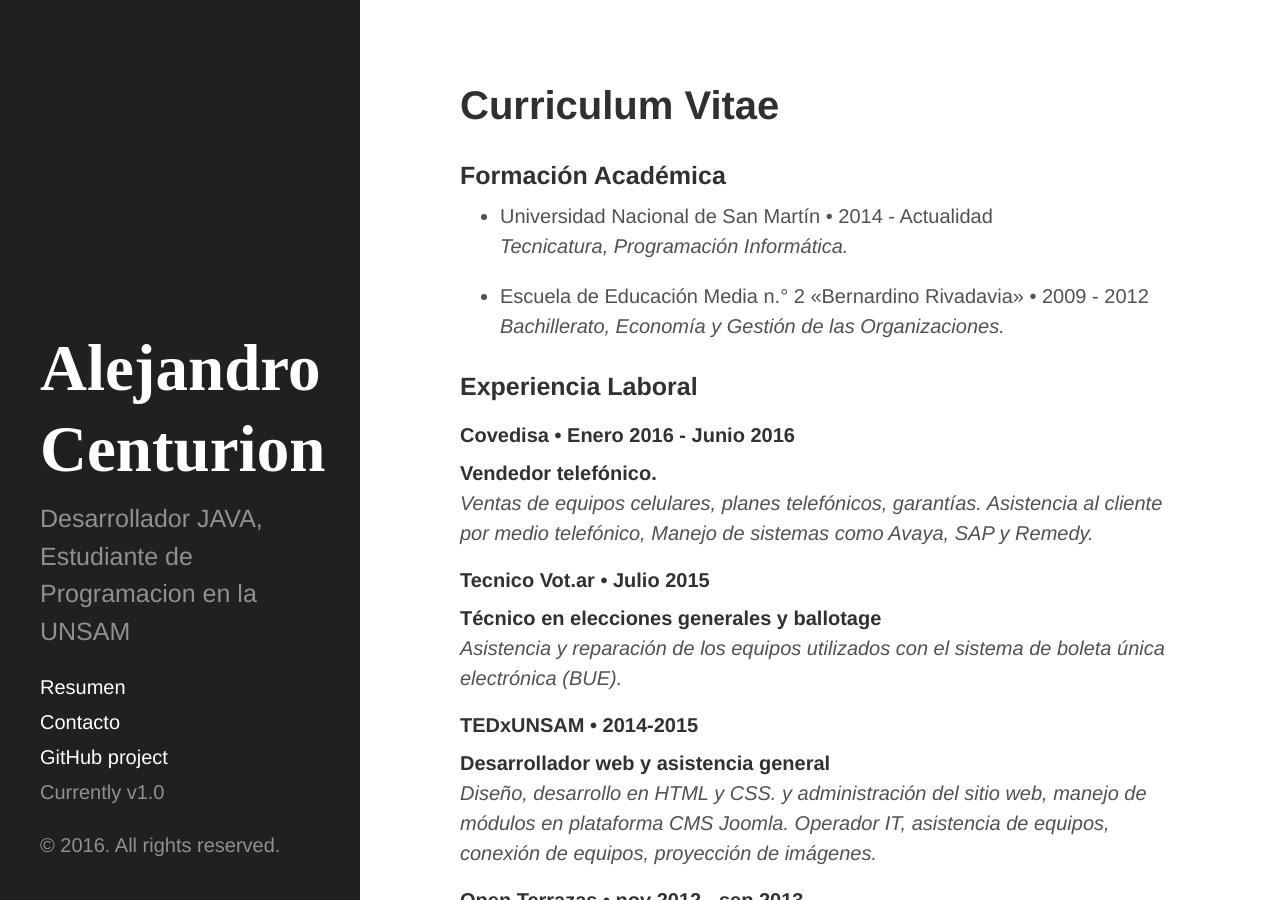
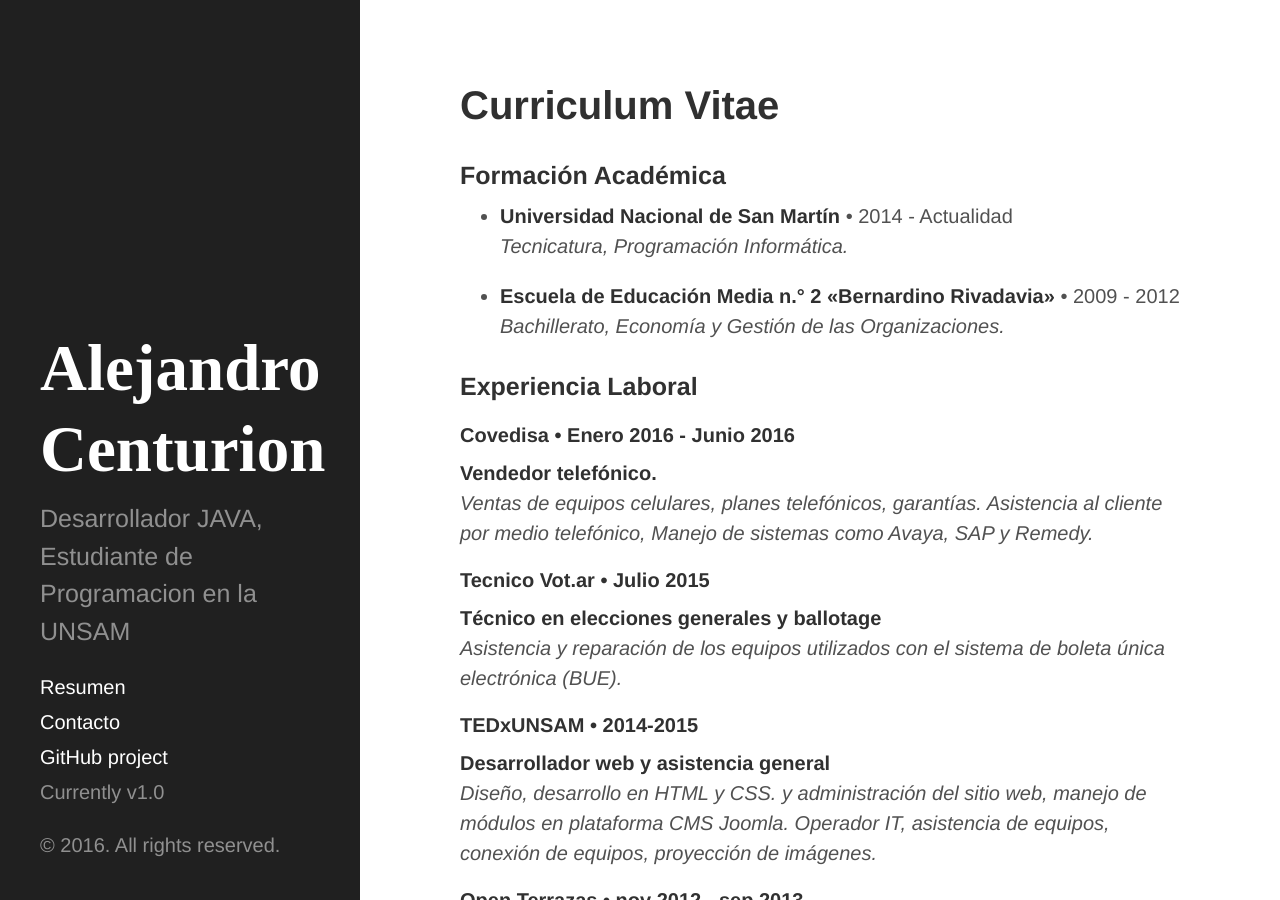
Before and after one commit to acenturion/acenturion.github.io, a Jekyll site: the page built from _posts/2017-01-01-Alejandro-Martin-Centurion.md, in a window 1280 px wide and 900 px high. Built offline with Jekyll 4.4.1, drawn with Linux system fonts in a browser that asks for light colours.

```diff
--- a/_posts/2017-01-01-Alejandro-Martin-Centurion.md
+++ b/_posts/2017-01-01-Alejandro-Martin-Centurion.md
@@ -5,10 +5,10 @@ title: Curriculum Vitae
 
 ### Formación Académica
 
-+ Universidad Nacional de San Martín • 2014 - Actualidad
++ __Universidad Nacional de San Martín__ • 2014 - Actualidad
    _Tecnicatura, Programación Informática._
 
-+ Escuela de Educación Media n.° 2 «Bernardino Rivadavia» • 2009 - 2012
++ __Escuela de Educación Media n.° 2 «Bernardino Rivadavia»__ • 2009 - 2012
    _Bachillerato, Economía y Gestión de las Organizaciones._
 
 
```
